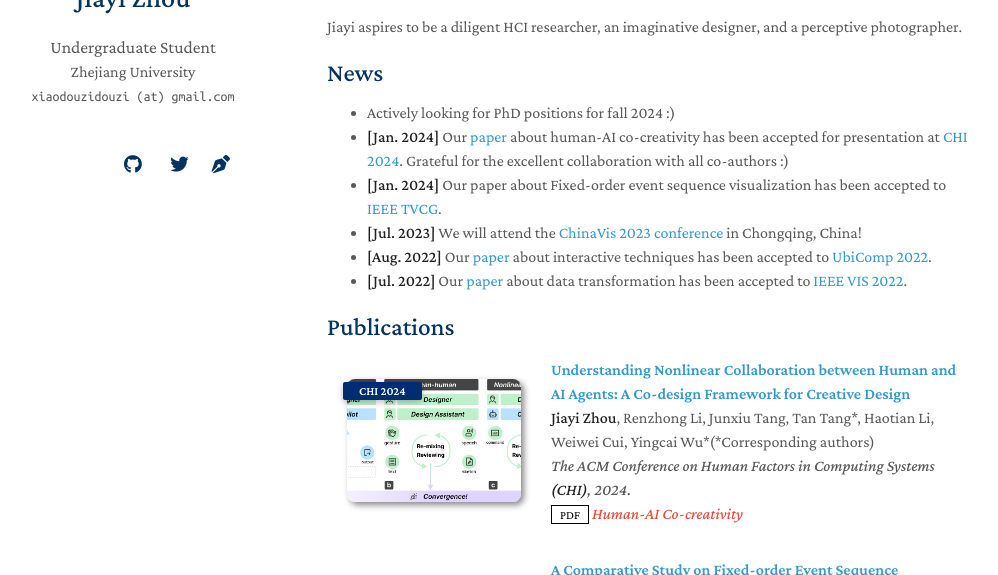
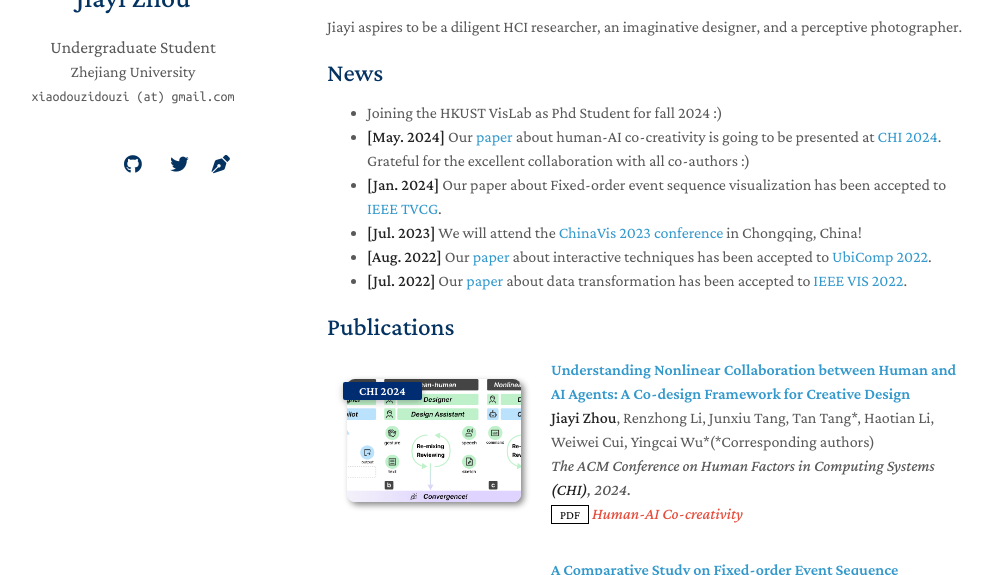
Before and after one commit to JiayZhou/JiayZhou.github.io, a Jekyll site: the page built from index.md, in a window 1280 px wide and 900 px high, cut to the strip 206-781 px from the top of the window. Shown: the whole strip, without its empty margins (143-1141 px from the left). Built offline with Jekyll 4.4.1, drawn with Linux system fonts in a browser that asks for light colours; nearby versions of some CDN libraries; a style sheet for code colours, icons or effects is not loaded; our own code applies the rules of GitHub Pages for plain Markdown files.

Commit message:
Update index.md

```diff
--- a/index.md
+++ b/index.md
@@ -10,8 +10,8 @@ Her research interests lie broadly in Visualization, Human-Computer Interaction
 Jiayi aspires to be a diligent HCI researcher, an imaginative designer, and a perceptive photographer.
 
 ## News
-- Actively looking for PhD positions for fall 2024 :)
-- **[Jan. 2024]** Our [paper](https://arxiv.org/abs/2401.07312) about human-AI co-creativity has been accepted for presentation at [CHI 2024](https://chi2024.acm.org/). Grateful for the excellent collaboration with all co-authors :)
+- Joining the HKUST VisLab as Phd Student for fall 2024 :)
+- **[May. 2024]** Our [paper](https://dl.acm.org/doi/pdf/10.1145/3613904.3642812) about human-AI co-creativity is going to be presented at [CHI 2024](https://chi2024.acm.org/). Grateful for the excellent collaboration with all co-authors :)
 - **[Jan. 2024]** Our paper about Fixed-order event sequence visualization has been accepted to [IEEE TVCG](https://www.computer.org/csdl/journal/tg).
 - **[Jul. 2023]** We will attend the [ChinaVis 2023 conference](https://chinavis.org/2023/english/index_en.html) in Chongqing, China!
 - **[Aug. 2022]** Our [paper](https://dl.acm.org/doi/pdf/10.1145/3534620) about interactive techniques has been accepted to [UbiComp 2022](https://ubicomp.org/ubicomp2022/).
```
